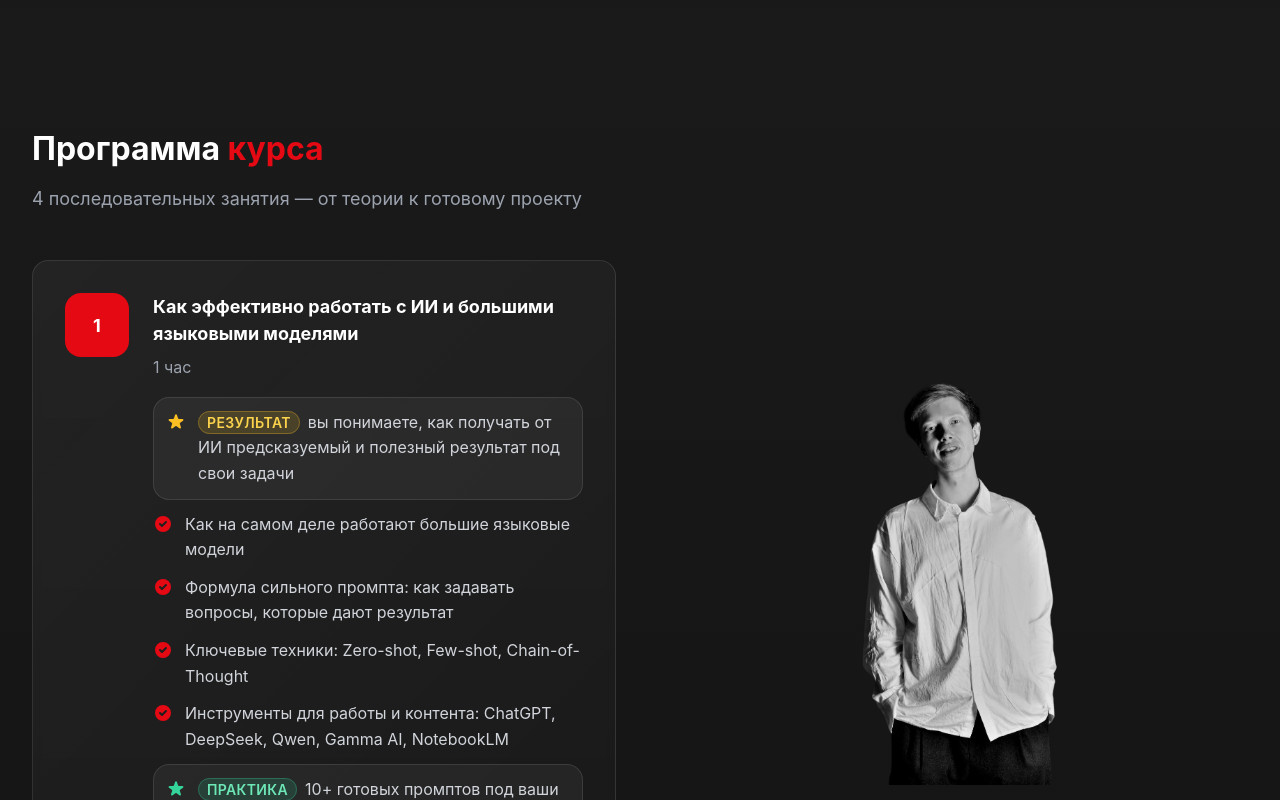
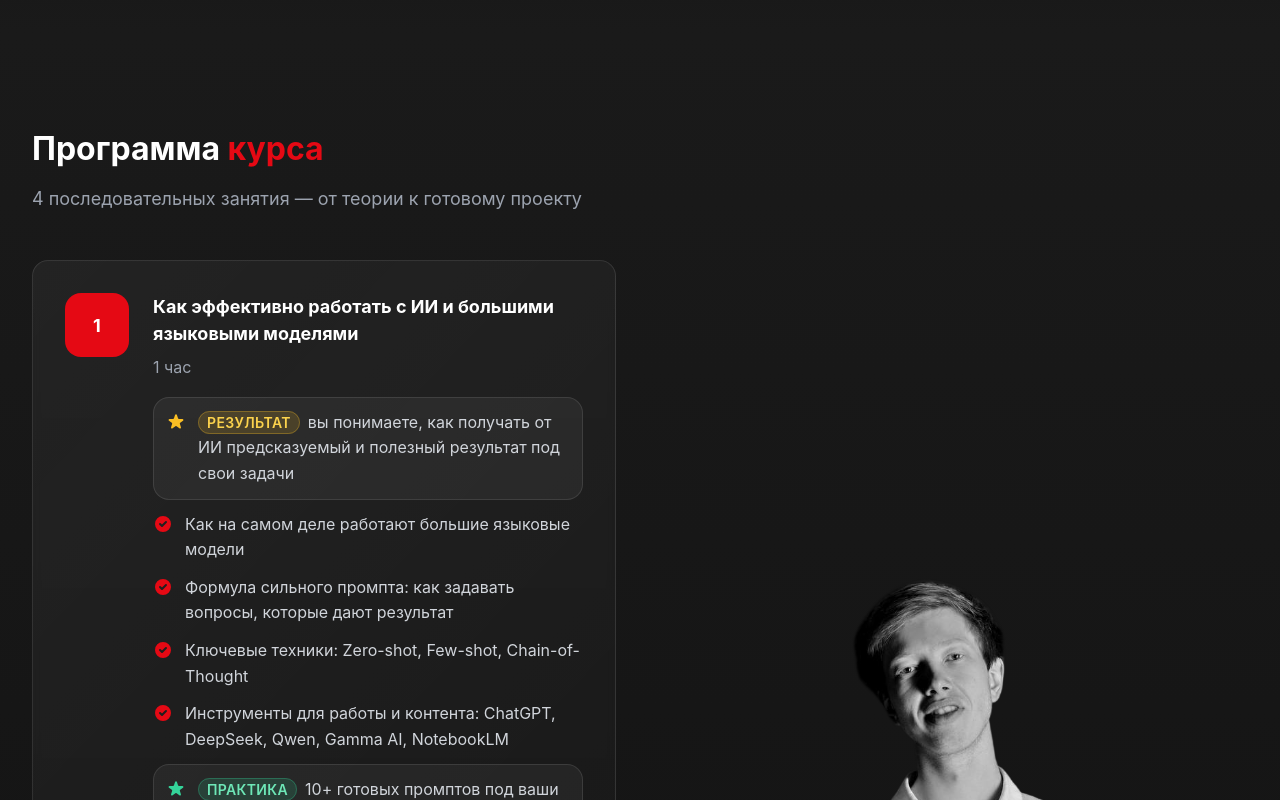
Before and after one commit to MogilaVladik/Syte-for-promt, a Next.js app: page / in a window 1280 px wide. Shown: the part 1620-2420 px from the top of the page. Built offline with nearby package versions, Linux system fonts and the light colour scheme; no server answers.

Commit message:
123123123

```diff
--- a/src/app/components/Program.tsx
+++ b/src/app/components/Program.tsx
@@ -124,15 +124,15 @@ export default function Program() {
             </div>
           </div>
 
-          {/* Right: фото автора — увеличено ~1.5×, напротив 2–3 блоков */}
-          <div className="hidden lg:flex justify-center items-start pt-48 xl:pt-52">
-            <div className="relative w-80 h-[22rem] xl:w-96 xl:h-[28rem] flex justify-center items-center">
+          {/* Right: фото автора — в 2× больше, строго напротив 2–3 блоков */}
+          <div className="hidden lg:flex justify-center items-start pt-[18rem] xl:pt-[22rem]">
+            <div className="relative w-[40rem] max-w-full h-[44rem] xl:h-[56rem] flex justify-center items-center">
               <Image
                 src="/images/author.png"
                 alt="Автор курса"
                 fill
                 className="object-contain object-center"
-                sizes="(max-width: 1024px) 0vw, 384px"
+                sizes="(max-width: 1024px) 0vw, 768px"
                 quality={95}
               />
             </div>
```
